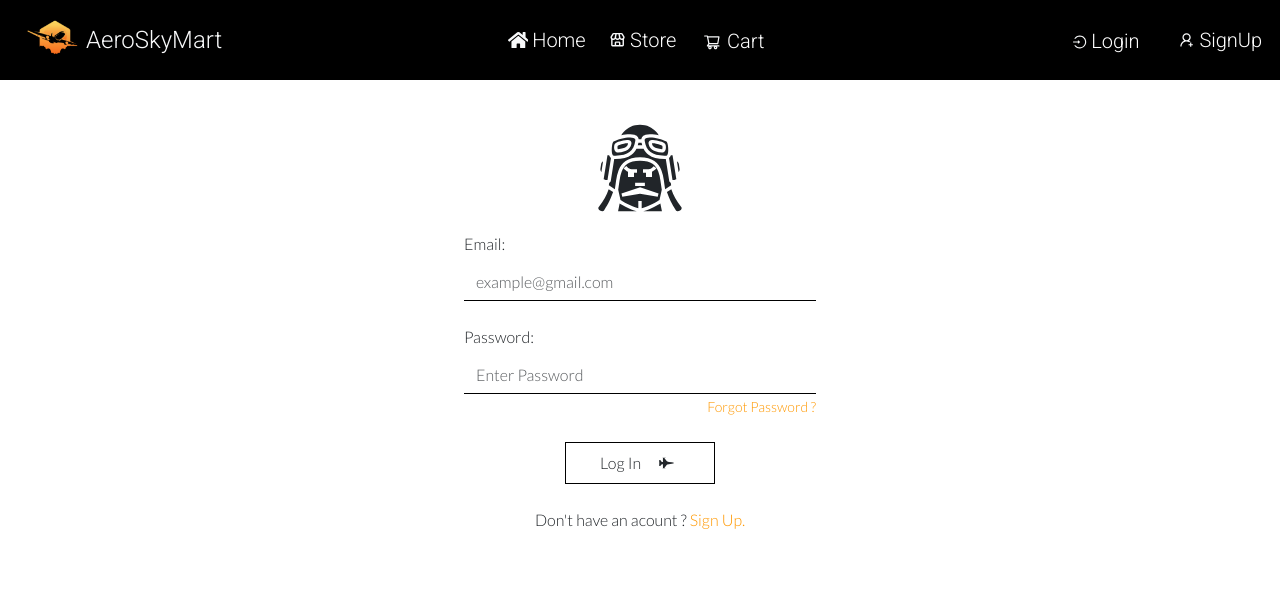
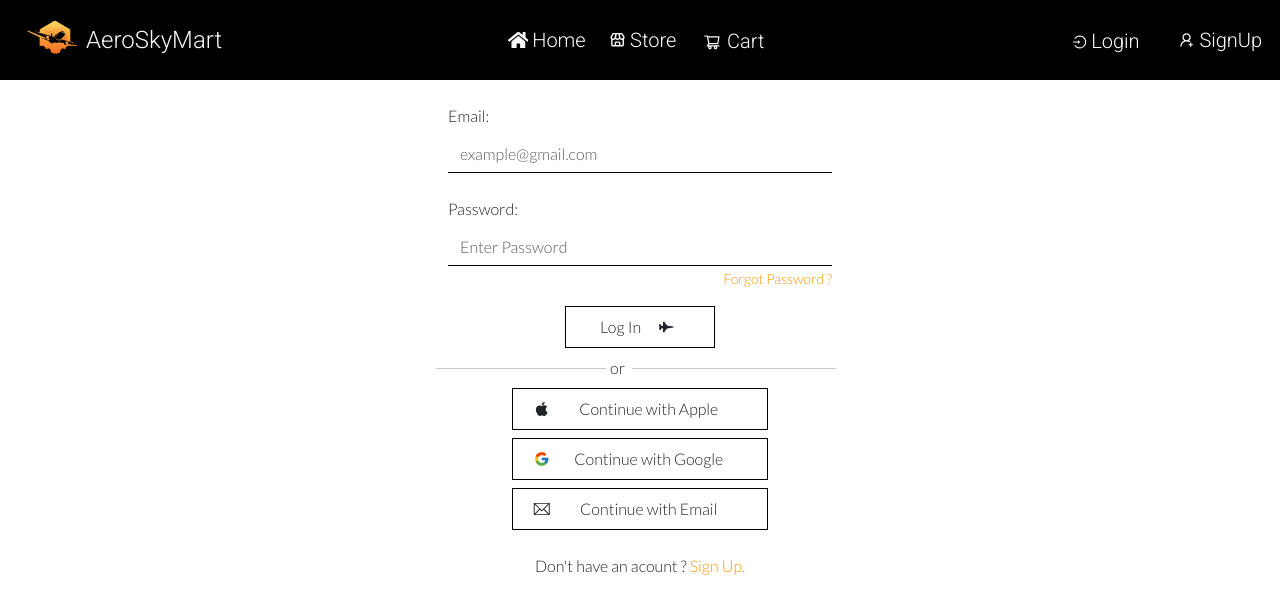
Before and after one commit to Osorabrian/AeroSkyMart, a React (Create React App) app: page /login in a window 1280 px wide. Shown: the top 614 px of the page. Built offline with nearby package versions, Linux system fonts and the light colour scheme.

Commit message:
add more log in options

```diff
--- a/src/Components/Login/Login.js
+++ b/src/Components/Login/Login.js
@@ -1,7 +1,8 @@
 import React, {useState} from 'react'
 import { useNavigate, NavLink } from 'react-router-dom'
-import {FaFighterJet} from 'react-icons/fa'
-import {GiPlanePilot} from 'react-icons/gi'
+import {FaFighterJet, FaApple} from 'react-icons/fa'
+import {FcGoogle} from 'react-icons/fc'
+import {TfiEmail} from 'react-icons/tfi'
 import './Login.css'
 
 export default function Login(){
@@ -19,9 +20,9 @@ export default function Login(){
 
         return(
 
-            <form onSubmit={logInFunction} className='mx-auto text-left mt-3 p-4 font-lato' id='login-form'>
+            <form onSubmit={logInFunction} className='mx-auto text-left p-2 font-lato' id='login-form'>
 
-                <GiPlanePilot className='text-8xl mx-auto' />
+                {/* <GiPlanePilot className='text-6xl mx-auto mt-1' /> */}
 
                 <div className='mt-3 mb-4'>
                     <label className={'form-label'}>Email:</label>
@@ -33,11 +34,11 @@ export default function Login(){
                     <input type='password' placeholder='Enter Password' className='form-control' onChange={e => setPassword(e.target.value)} required/>
                 </div>
 
-                <div className='mb-4 text-right'>
+                <div className='mb-3 text-right'>
                     <NavLink className='form-text text-[#ff9800]'>Forgot Password ?</NavLink>
                 </div>
 
-                <div className='text-center'>
+                <div className='text-center mb-2'>
                     <button type='submit' className='w-10/12 p-2 border-1 border-black' id='login-button'>
                         <div className='row'>
                             <span className='col-9'>Log In</span>
@@ -46,10 +47,42 @@ export default function Login(){
                     </button>
                 </div>
 
+                <div className='row mt-2'>
+                    <hr className='col-5 my-auto'></hr>
+                    <span className='col-1 -ms-2'>or</span>
+                    <hr className='col-6 my-auto'></hr>
+                </div>
+
+                <div className='text-center mt-2'>
+                    <button className='w-8/12 p-2 border-1 border-black'>
+                        <div className='row'>
+                            <FaApple className='col-3 my-auto'/>
+                            <span className='col-9 -ms-6'>Continue with Apple</span>
+                        </div>
+                    </button>
+                </div>
+
+                <div className='text-center mt-2'>
+                    <button className='w-8/12 p-2 border-1 border-black'>
+                        <div className='row'>
+                            <FcGoogle className='col-3 my-auto'/>
+                            <span className='col-9 -ms-6'>Continue with Google</span>
+                        </div>
+                    </button>
+                </div>
+
+                <div className='text-center mt-2'>
+                    <button className='w-8/12 p-2 border-1 border-black'>
+                        <div className='row'>
+                            <TfiEmail className='col-3 my-auto'/>
+                            <span className='col-9 -ms-6'>Continue with Email</span>
+                        </div>
+                    </button>
+                </div>
+
                 <div className='mt-4 text-center'>
                     <p>Don't have an acount ? <NavLink to='/signup' className='text-[#ff9800]'>Sign Up.</NavLink></p>
                 </div>
-
 
             </form>
         )
```
